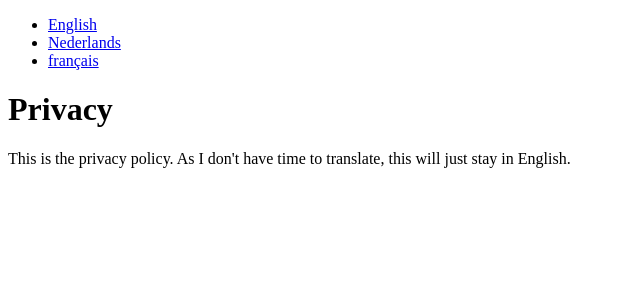
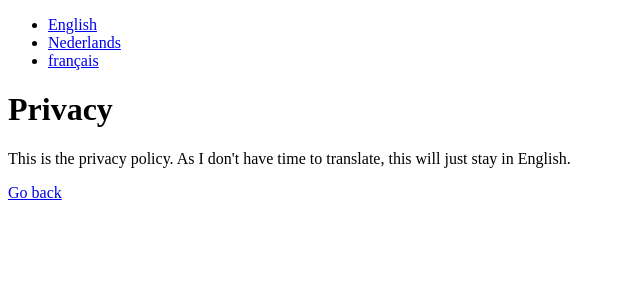
Before and after one commit to miteyema/nuxt-i18n-demo, a Nuxt app: page /privacy in a window 1280 px wide. Shown: the top 300 px of the page, without its empty margins (0-640 px from the left). Built offline with nearby package versions, Linux system fonts and the light colour scheme.

Commit message:
go back from privacy

```diff
--- a/pages/privacy.vue
+++ b/pages/privacy.vue
@@ -4,6 +4,11 @@
     <p>
       This is the privacy policy. As I don't have time to translate, this will
       just stay in English.
+    </p>
+    <p>
+      <nuxt-link :to="localePath('index')">
+        Go back
+      </nuxt-link>
     </p>
   </div>
 </template>
```
